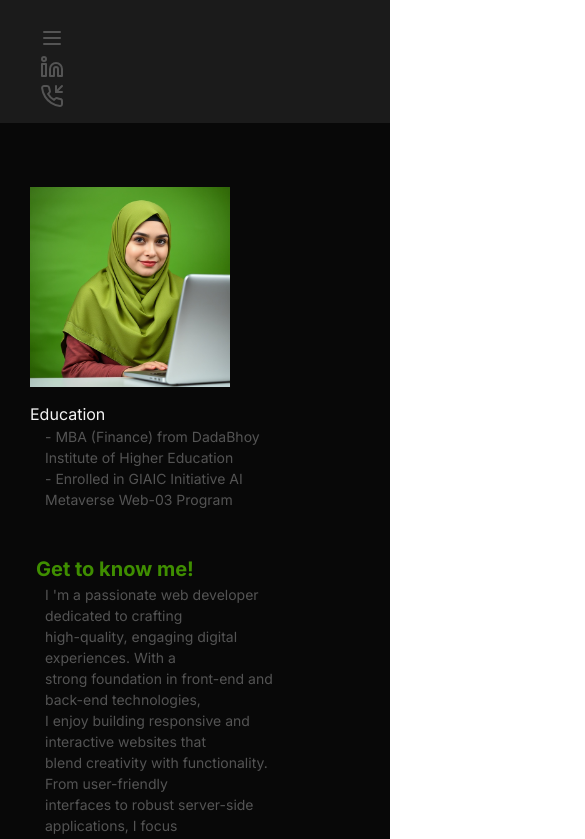
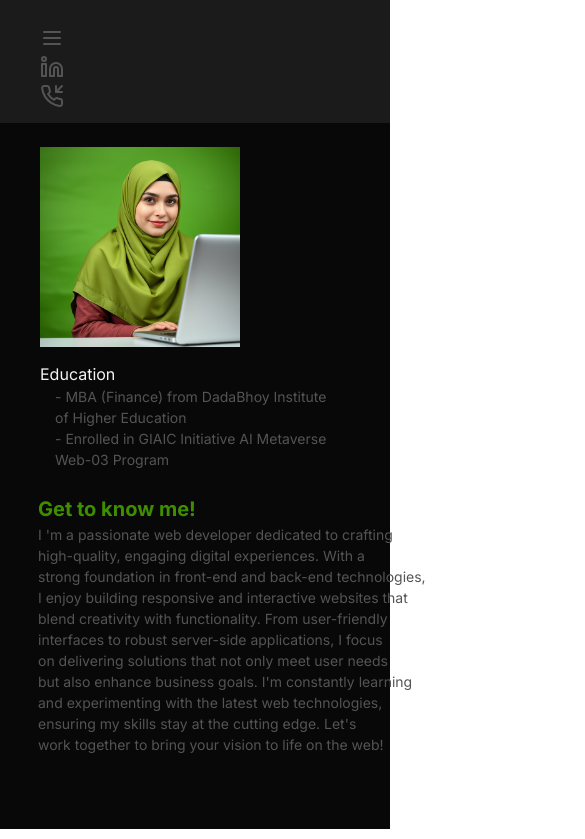
Before and after one commit to amnakifayat13/css-portfolio, a Next.js app: page /about in a window 390 px wide. Shown: the top 839 px of the page, 585 px wide, since content can reach past the window. Built offline with nearby package versions, Linux system fonts and the light colour scheme.

Commit message:
editing in responsiveness

```diff
--- a/src/app/about/page.tsx
+++ b/src/app/about/page.tsx
@@ -6,19 +6,19 @@ function About(){
         <div>
             <main className="main ">
                 <Navbar/>
-                <div className="about-section">
-                    <div className="image-section-a">
-                        <Image src="/img1.jpeg" alt="" width={200} height={200}/>
+                <div className="about-section ">
+                    <div className="image-section-a ">
+                        <Image className="mx-10 lg:mx-1" src="/img1.jpeg" alt="" width={200} height={200}/>
                         <div>
-                        <p className="edu">Education</p>
-                        <p className="edu-para">- MBA (Finance) from DadaBhoy Institute of Higher Education</p>
-                        <p className="edu-para">- Enrolled in GIAIC Initiative AI Metaverse Web-03 Program</p>
+                        <p className="edu mx-10 lg:-mx-10">Education</p>
+                        <p className="edu-para mx-10 lg:-mx-10">- MBA (Finance) from DadaBhoy Institute of Higher Education</p>
+                        <p className="edu-para mx-10 lg:-mx-10">- Enrolled in GIAIC Initiative AI Metaverse Web-03 Program</p>
                         </div>
                     </div>
-                    <div>
+                    <div className="flex flex-col -mx-48 lg:mx-24">
 
                         <p className="get">Get to know me!</p>
-                        <p className="about-para"> I &apos;m a passionate web developer dedicated to crafting<br/>
+                        <p className="about-para "> I &apos;m a passionate web developer dedicated to crafting<br/>
                              high-quality, engaging digital experiences. With a <br/>
                              strong foundation in front-end and back-end technologies,<br/>
                               I enjoy building responsive and interactive websites that<br/>
--- a/src/app/globals.css
+++ b/src/app/globals.css
@@ -214,6 +214,7 @@ h2{
 }
 .projects{
  display: flex;
+ flex-wrap: wrap;
  gap: 50px;
  margin-top: 80px;
  margin-left: 150px;
@@ -308,6 +309,28 @@ h2{
 
 .social-icon:hover {
   color: #1a5600;
+}
+@media (max-width:480px){
+  .about-section{
+    display: inline;
+
+
+   }
+
+   .image-section-a{
+    display: flex;
+    margin-top: 10px;
+    padding-left: 100px;
+   }
+   .get{
+    padding-top: 200px;
+    width: 1000px;
+    padding-left: -200px;
+
+   }
+   .about-para{
+  width: 1000px;
+   }
 }
 
 /* Responsive Styling */
@@ -501,6 +524,14 @@ h2{
 
 }
 @media (max-width: 786px) {
+  .main{
+    background: #080808;
+    max-width: 1536px;
+    margin-left: auto;
+    margin-right: auto;
+    height: auto;
+
+  }
   .icons{
     margin-left: 30px;
   }
@@ -513,17 +544,24 @@ h2{
     margin-right: 30px;
    }
    .about-section{
+    display: inline;
     margin-right: 80px;
    }
    .image-section-a{
-    margin-right: 50px;
+    margin-top: 100px;
+    margin-right: 100px;
+   }
+   .get{
+    margin-top: -200px;
+    margin-left: 230px;
    }
    .about-para{
-    margin-right: 20px;
+    margin-left: 230px;
    }
    .projects{
     display: block;
     justify-items: center;
+    margin-right: 120px;
    }
 
 }
--- a/src/app/projects/page.tsx
+++ b/src/app/projects/page.tsx
@@ -17,7 +17,7 @@ function Projects (){
             href={"https://mudassir-offer-list.vercel.app/"}
             target="_blank"
             rel="noopener noreferrer"
-            className="bg-customGreen text-white font-bold py-2 px-4 mx-24 rounded hover:bg-gray-400 hover:text-black hover:font-bold "
+            className="bg-customGreen text-white font-bold py-2 px-4 mx-16 rounded hover:bg-gray-400 hover:text-black hover:font-bold "
 
           >
             Live Demo
@@ -33,7 +33,7 @@ function Projects (){
             href={"https://portfolio-by-next-js-u86u.vercel.app/"}
             target="_blank"
             rel="noopener noreferrer"
-            className="bg-customGreen text-white font-bold py-2 px-4 mx-24 rounded hover:bg-gray-400 hover:text-black hover:font-bold "
+            className="bg-customGreen text-white font-bold py-2 px-4 mx-16 rounded hover:bg-gray-400 hover:text-black hover:font-bold "
 
           >
             Live Demo
@@ -58,6 +58,40 @@ function Projects (){
        </div>
 
        </div>
+       <div> <Image src="/img5.png"
+        width={300}
+        height={300}
+        alt=""/>
+       <div className='mt-6 mb-6'>
+       <a
+            href={"https://planto-website.vercel.app/"}
+            target="_blank"
+            rel="noopener noreferrer"
+            className="bg-customGreen text-white font-bold py-2 px-4 mx-20 rounded hover:bg-gray-400 hover:text-black hover:font-bold "
+
+          >
+            Live Demo
+          </a>
+       </div>
+
+       </div>
+       <div> <Image src="/img6.png"
+        width={300}
+        height={300}
+        alt=""/>
+       <div className='mt-6 mb-6'>
+       <a
+            href={"https://fashionwebsite-ybzk.vercel.app/"}
+            target="_blank"
+            rel="noopener noreferrer"
+            className="bg-customGreen text-white font-bold py-2 px-4 mx-20 rounded hover:bg-gray-400 hover:text-black hover:font-bold "
+
+          >
+            Live Demo
+          </a>
+       </div>
+
+       </div>
 
         </div>
         </main>
```
Also changed, not shown: public/img5.png (added), public/img6.png (added).
